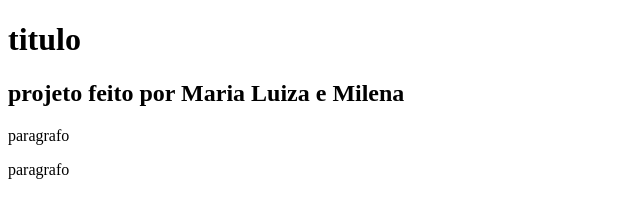
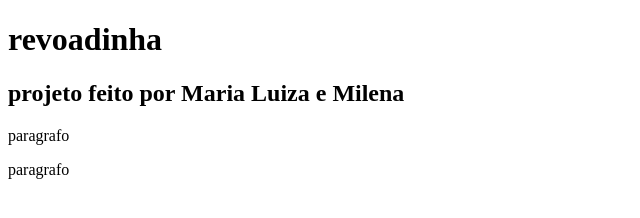
Before and after one commit to maluzinh4123/projeto_malu, a plain HTML site: page index.html in a window 1280 px wide. Shown: the whole page, without its empty margins (0-640 px from the left). Drawn offline with Linux system fonts and the light colour scheme.

Commit message:
28-11-2023

```diff
--- a/index.html
+++ b/index.html
@@ -7,7 +7,7 @@
 </head>
 <body>
 
-    <h1>titulo</h1>
+    <h1>revoadinha</h1>
     <h2>projeto feito por Maria Luiza e Milena </h2>
     <p>paragrafo</p>
     <p>paragrafo</p>
```
